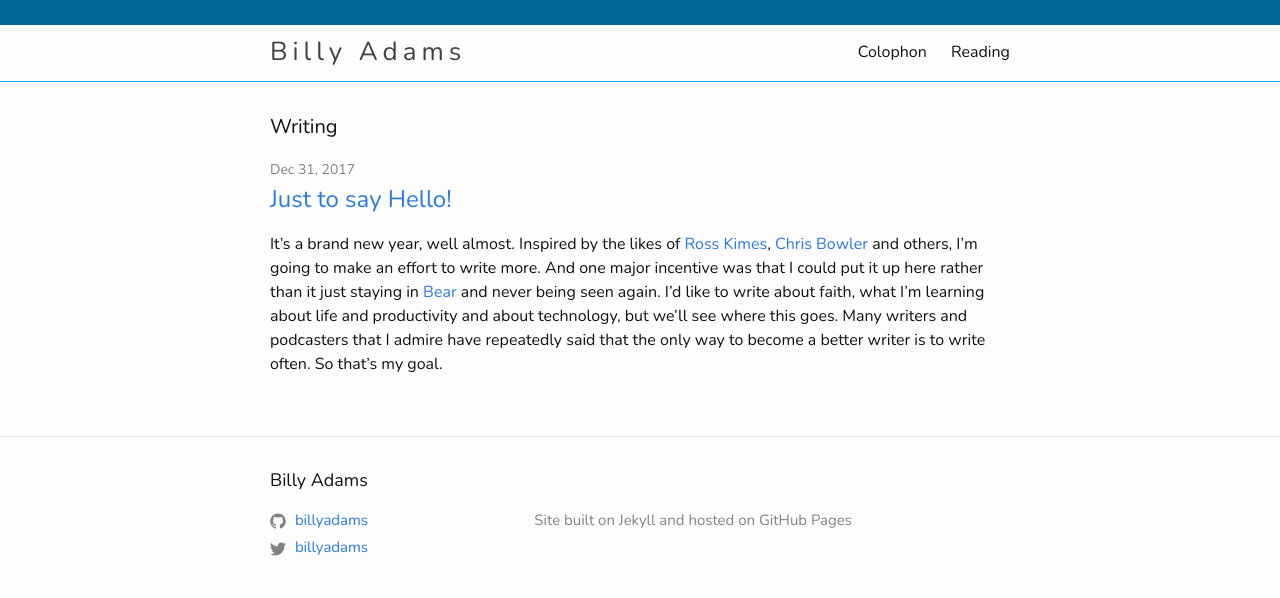
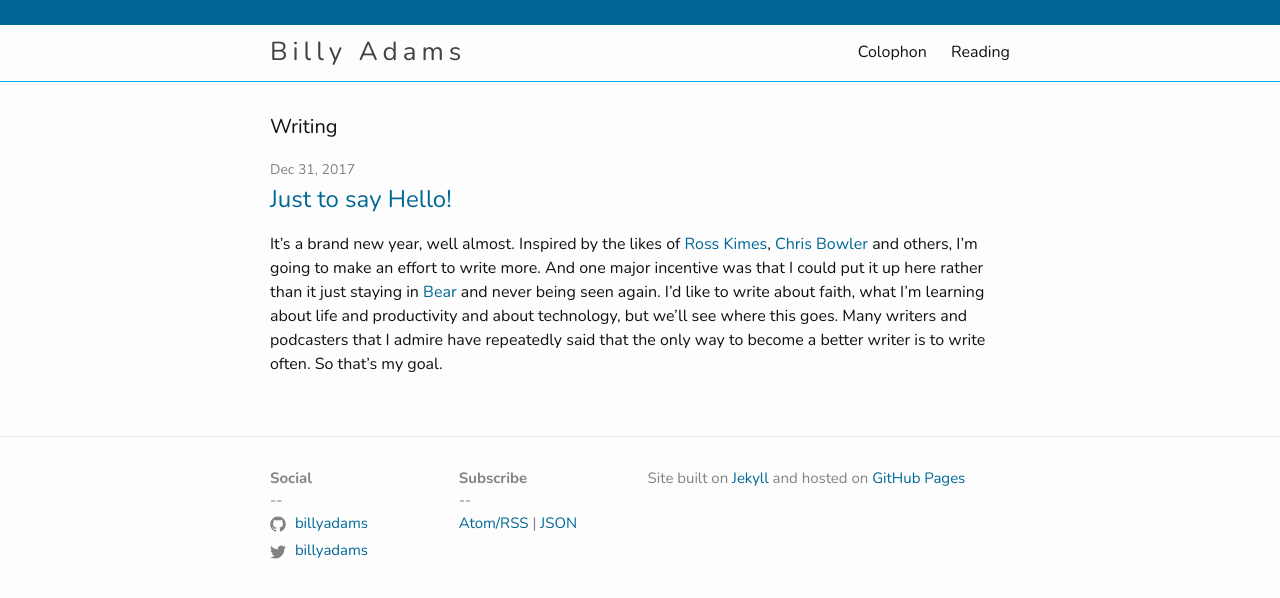
Before and after one commit to billyadams/billyadams.github.io, a Jekyll site: the page built from index.md, in a window 1280 px wide. Shown: the top 598 px of the page. Built offline with Jekyll 4.4.1, drawn with Linux system fonts in a browser that asks for light colours.

Commit message:
Footer Changes & Feed Creation

```diff
--- a/_includes/footer.html
+++ b/_includes/footer.html
@@ -2,10 +2,11 @@
 
   <div class="wrapper">
 
-    <h2 class="footer-heading">{{ site.title | escape }}</h2>
+    <!-- <h2 class="footer-heading">{{ site.title | escape }}</h2> -->
 
  <div class="footer-col-wrapper">
       <div class="footer-col footer-col-1">
+		  <strong>Social</strong><br />--
         <ul class="social-media-list">
           {% if site.github_username %}
           <li>
@@ -21,11 +22,15 @@
         </ul>
       </div>
 
-      <div class="footer-col footer-col-3">
-        <p>{{ site.description | escape }}</p>
+  	 <div class="footer-col footer-col-2">
+  		 <p><strong>Subscribe</strong><br />--<br />
+  			 <a href="https://billyadams.github.io/feed.xml">Atom/RSS</a> | <a href="https://billyadams.github.io/feed.json">JSON</a></p>
       </div>
 
-    </div>
+      <div class="footer-col footer-col-3">
+        <p>Site built on <a href="https://jekyllrb.com">Jekyll</a> and hosted on <a href="https://pages.github.com">GitHub Pages</a></p>
+      </div>
+
 
   </div>
 
--- a/_includes/head.html
+++ b/_includes/head.html
@@ -10,6 +10,7 @@
   <link rel="canonical" href="{{ page.url | replace:'index.html','' | absolute_url }}">
   <link rel="alternate" type="application/rss+xml" title="{{ site.title | escape }}" href="{{ "/feed.xml" | relative_url }}">
   <link href="https://fonts.googleapis.com/css?family=Nunito:300,400,400i,700" rel="stylesheet">
+  <link rel="alternate" title="{{ site.title }}" type="application/json" href="{{ "/feed.json" | prepend: site.baseurl | prepend: site.url }}" />
 
   {% if jekyll.environment == 'production' and site.google_analytics %}
   {% include google-analytics.html %}
--- a/_sass/minima.scss
+++ b/_sass/minima.scss
@@ -12,7 +12,7 @@ $spacing-unit:     30px !default;
 
 $text-color:       #111 !default;
 $background-color: #fdfdfd !default;
-$brand-color:      #2a7ae2 !default;
+$brand-color:      #006797 !default;
 
 $grey-color:       #828282 !default;
 $grey-color-light: lighten($grey-color, 40%) !default;
--- a/_sass/minima/_layout.scss
+++ b/_sass/minima/_layout.scss
@@ -134,19 +134,25 @@
   padding-left: $spacing-unit / 2;
 }
 
+.footer-col-r {
+  float: right;
+  margin-bottom: $spacing-unit / 2;
+  padding-left: $spacing-unit / 2;
+}
+
 .footer-col-1 {
-  width: -webkit-calc(35% - (#{$spacing-unit} / 2));
-  width:         calc(35% - (#{$spacing-unit} / 2));
+  width: -webkit-calc(25% - (#{$spacing-unit} / 2));
+  width:         calc(25% - (#{$spacing-unit} / 2));
 }
 
 .footer-col-2 {
-  width: -webkit-calc(20% - (#{$spacing-unit} / 2));
-  width:         calc(20% - (#{$spacing-unit} / 2));
+  width: -webkit-calc(25% - (#{$spacing-unit} / 2));
+  width:         calc(25% - (#{$spacing-unit} / 2));
 }
 
 .footer-col-3 {
-  width: -webkit-calc(60% - (#{$spacing-unit} / 2));
-  width:         calc(60% - (#{$spacing-unit} / 2));
+  width: -webkit-calc(45% - (#{$spacing-unit} / 2));
+  width:         calc(45% - (#{$spacing-unit} / 2));
 }
 
 @include media-query($on-laptop) {
```
